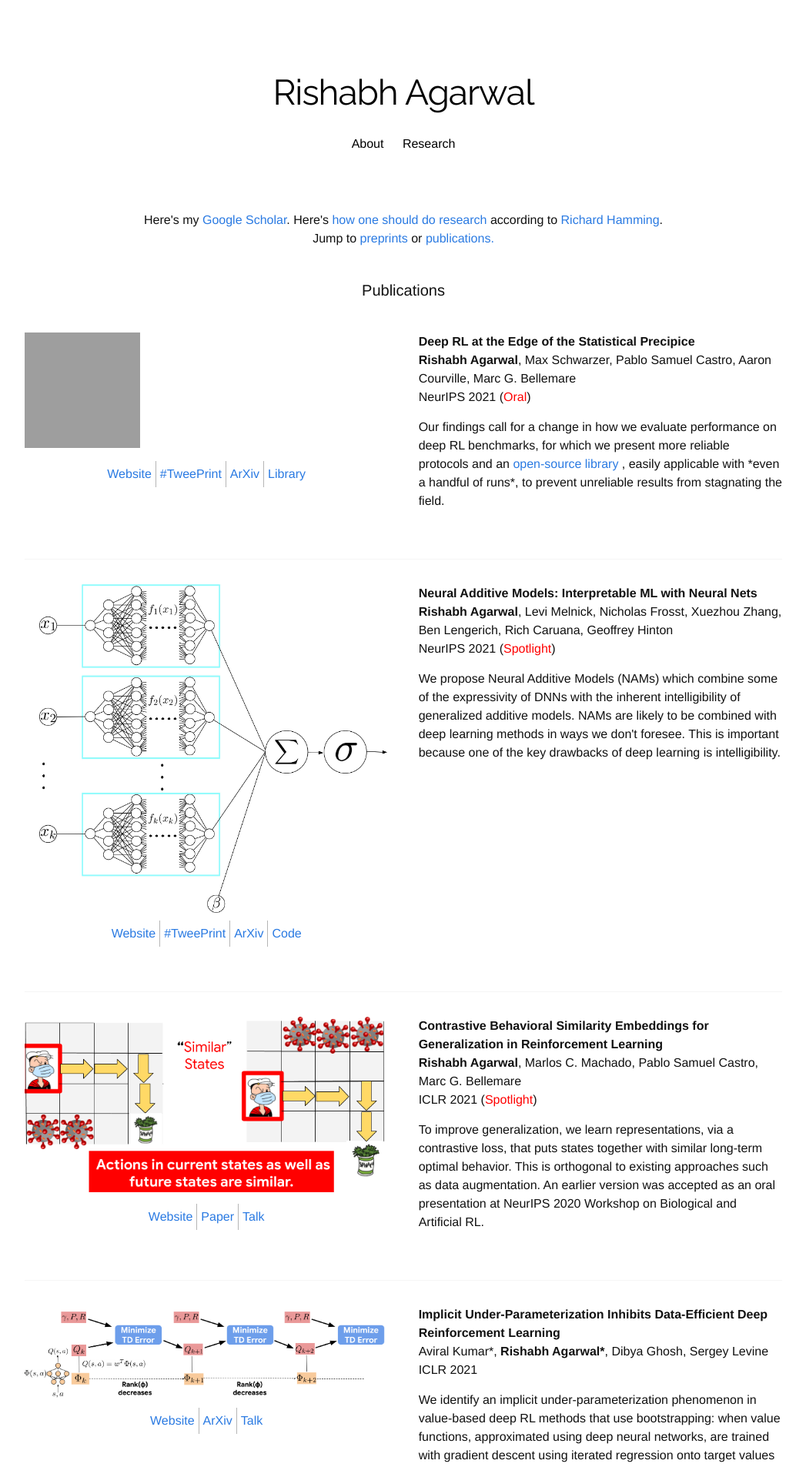
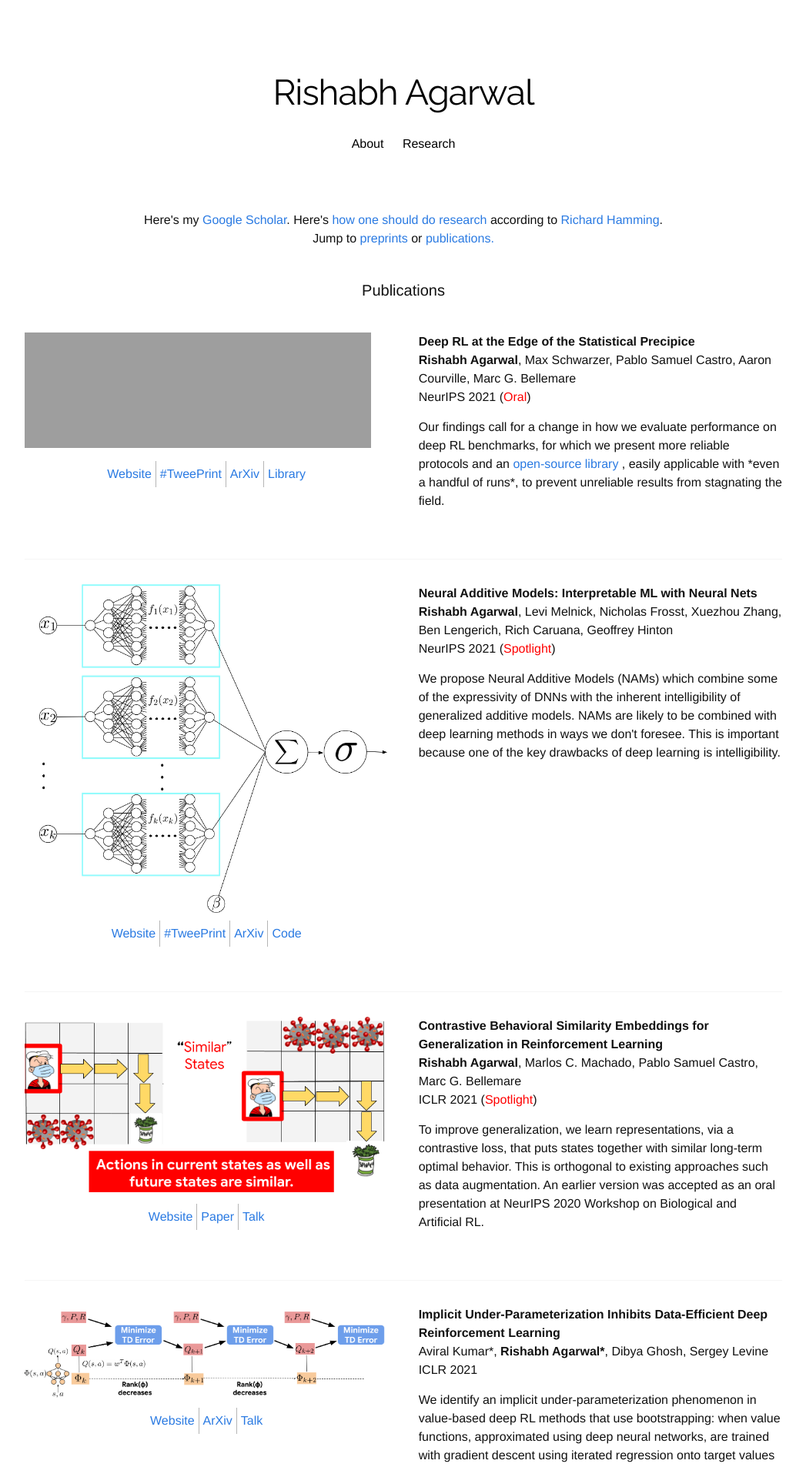
Before and after one commit to ConradErnst/conradernst.github.io, a Jekyll site: the page built from research.html, in a window 1280 px wide. Shown: the top 1906 px of the page at 77% size, without its empty margins (116-1163 px from the left). Built offline with Jekyll 4.4.1, drawn with Linux system fonts in a browser that asks for light colours; nearby versions of some CDN libraries; some web fonts are replaced; a style sheet for code colours, icons or effects is not loaded; grey boxes are pictures that could not be loaded.

Commit message:
Update research.html

```diff
--- a/research.html
+++ b/research.html
@@ -14,7 +14,7 @@
   <div class="row">
     <div class="six columns">
 <!--       <img style="margin-top:0em" src="/images/research/rliable_atari100k.jpeg" width="150"> -->
-     <iframe width="150" src="https://www.youtube.com/embed/XSY9JwqD-bw" title="YouTube video player" frameborder="0" allow="accelerometer; autoplay; clipboard-write; encrypted-media; gyroscope; picture-in-picture" allowfullscreen></iframe>
+     <iframe width="450" src="https://www.youtube.com/embed/XSY9JwqD-bw" title="YouTube video player" frameborder="0" allow="accelerometer; autoplay; clipboard-write; encrypted-media; gyroscope; picture-in-picture" allowfullscreen></iframe>
       <table>
         <tr>
           <td><a href="http://agarwl.github.io/rliable">Website</a></td>
```
